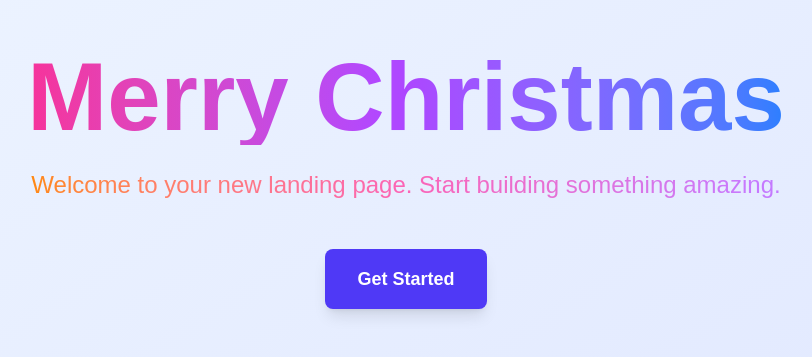
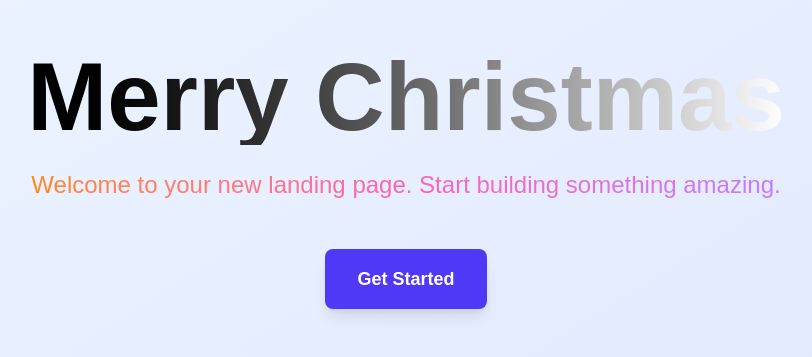
Before and after one commit to ns-test-org/ai-conflicts-resolve-testing-06, a Next.js app in the folder packages/ai-conflicts-resolve-testing-06/: page / in a window 1280 px wide. Shown: the part 221-578 px from the top of the page, without its empty margins (234-1046 px from the left). Built offline with nearby package versions, Linux system fonts and the light colour scheme.

Commit message:
AI chat session: Updated code and files

```diff
--- a/packages/ai-conflicts-resolve-testing-06/src/app/page.tsx
+++ b/packages/ai-conflicts-resolve-testing-06/src/app/page.tsx
@@ -2,7 +2,7 @@
   return (
     <div className="min-h-screen w-full flex flex-col items-center justify-center bg-gradient-to-br from-blue-50 to-indigo-100 px-6">
       <main className="text-center max-w-4xl">
-        <h1 className="text-6xl md:text-8xl font-bold mb-6 bg-gradient-to-r from-pink-500 via-purple-500 to-blue-500 bg-clip-text text-transparent">
+        <h1 className="text-6xl md:text-8xl font-bold mb-6 bg-gradient-to-r from-black to-white bg-clip-text text-transparent">
           Merry Christmas
         </h1>
 
```
